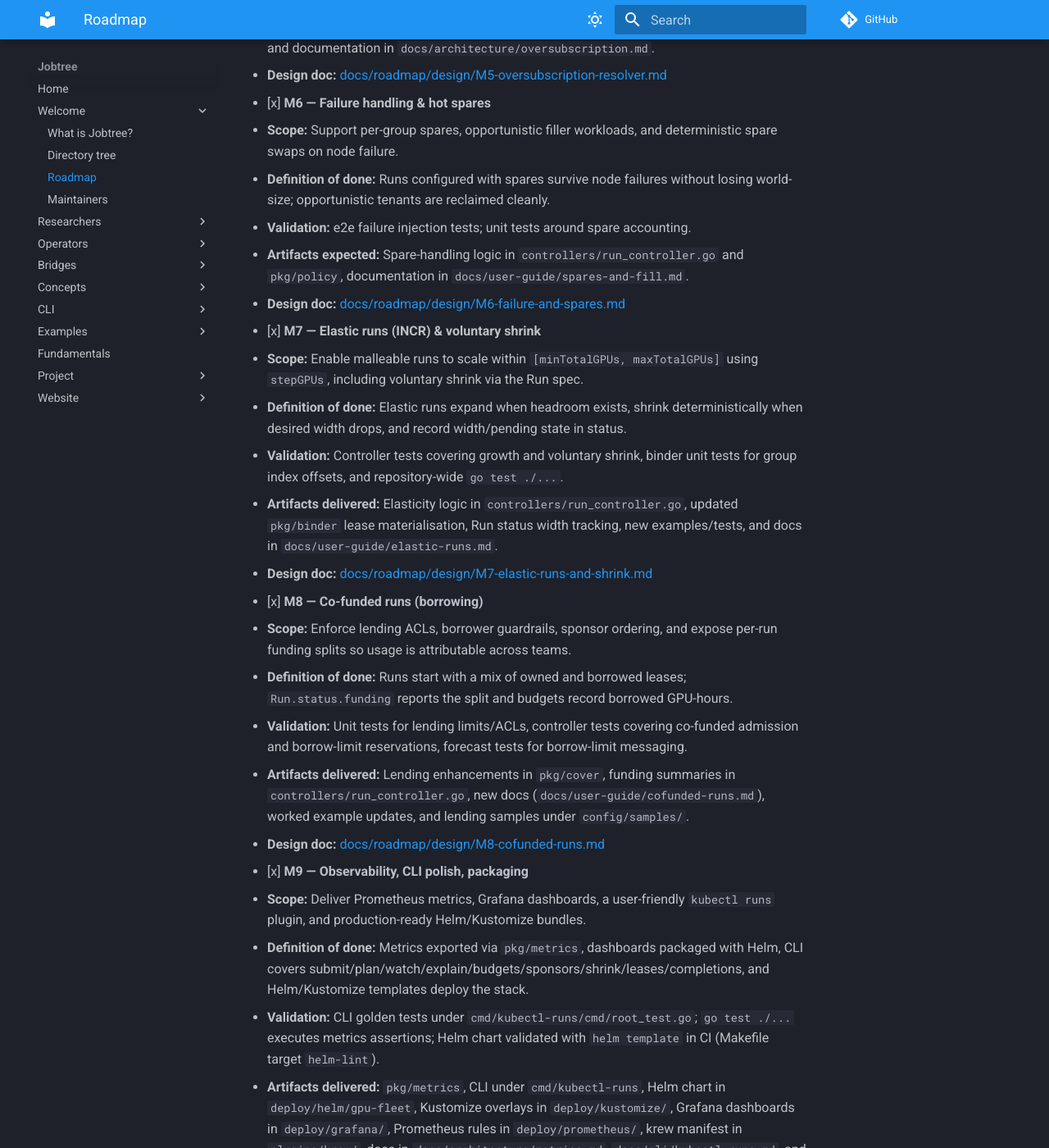
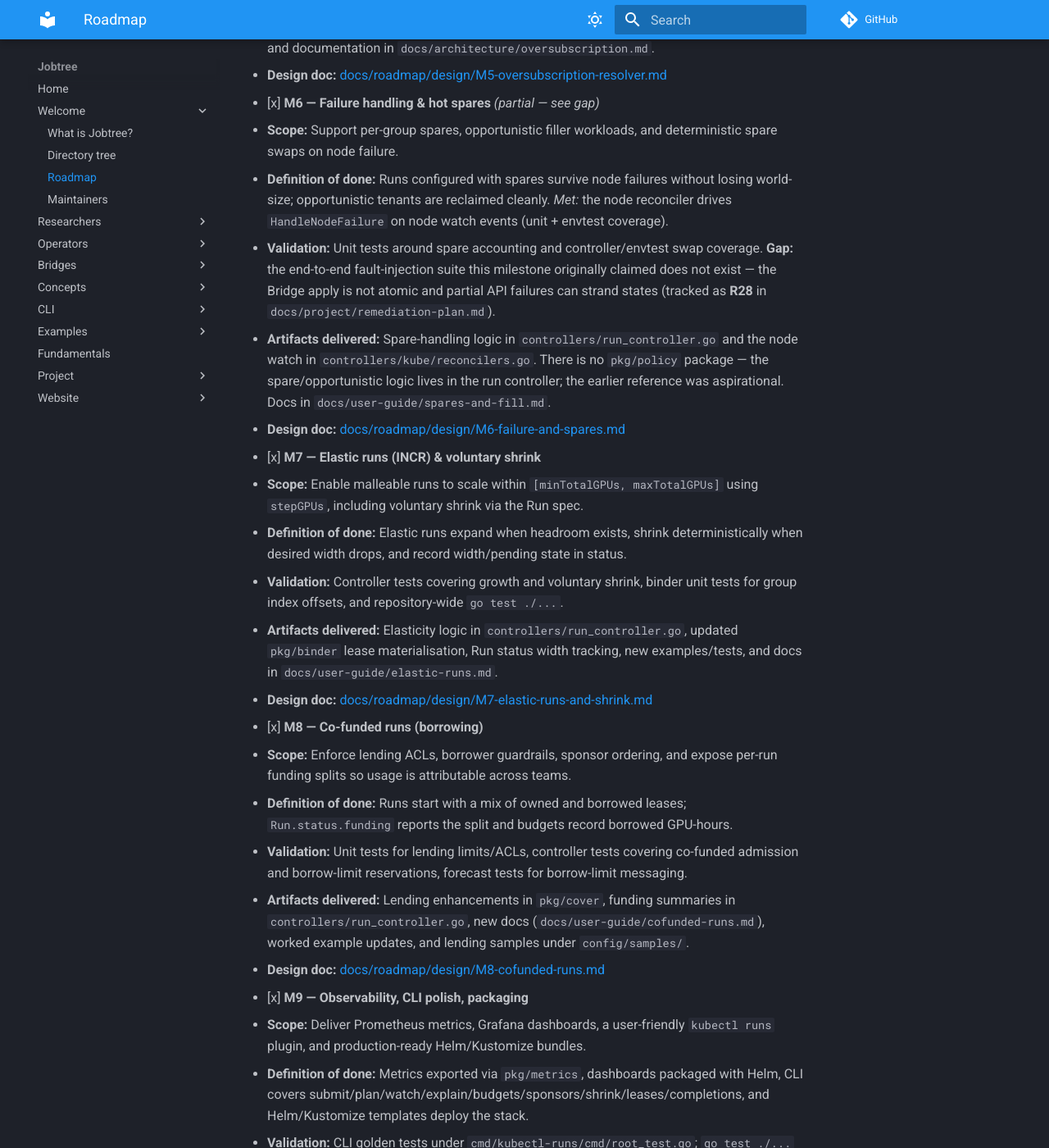
Before and after one commit to DavidLangworthy/jobtree, an MkDocs documentation site: the page built from docs/roadmap/milestones.md, in a window 1280 px wide and 1400 px high, scrolled down 2060 px. Shown: the whole window at 82% size. Built offline with MkDocs 1.6.1 and Material for MkDocs 9.7.7, drawn with Linux system fonts in a browser that asks for light colours; comment, search, counter and statistics services are not loaded; some of the changed text lies outside the part shown.

Commit message:
Scope RBAC, make the chart run the manager, fix packaging and CI (R22–R25, R29)
Packaging, CI, and roadmap-honesty fixes so the shipped Helm chart, krew
plugin, and release actually work.

R22: replace the wildcard cluster-admin ClusterRole with rules scoped to the
jobtree CRDs (plus /status), read on nodes, CRUD on pods, events, and
coordination leases for leader election. CI renders the chart and fails on any
wildcard rule.

R29: the manager defaults --enable-webhooks=true and registers four admission
webhooks, but the chart shipped no certs, webhook Service, or webhook
configurations, so a deployed manager admitted nothing (failurePolicy=Fail).
The chart now provisions a self-signed serving cert (or a supplied
cert-manager secret), a webhook Service fronting :9443, and the
Mutating/Validating webhook configurations with CA injection. The deployment
gains liveness/readiness probes on :8081 and mounts the cert; the
ServiceMonitor scrapes both /metrics and /jobtree (the engine metrics live on
the latter). CI asserts the rendered chart contains the webhook configs, CA
bundle, and probes.

R23: the krew manifest is buildable — four platforms (linux/darwin ×
amd64/arm64), each pointing at a release tar.gz with the kubectl-runs binary.
The release workflow cross-builds the archives, generates the install-ready
manifest with per-archive checksums, and validates it with the krew binary.

R24: bump the release workflow to Go 1.26.x and setup-go@v5 (the CI workflow
already ran vet + race + helm lint on a supported Go).

R25: re-badge the roadmap honestly — M6 notes the missing end-to-end
fault-injection suite (R28) and that no pkg/policy exists; M9 records that the
packaging gaps (wildcard RBAC, unbuildable krew, non-serving chart) are closed
here.

Co-Authored-By: Claude Fable 5 <noreply@anthropic.com>

```diff
--- a/docs/roadmap/milestones.md
+++ b/docs/roadmap/milestones.md
@@ -44,11 +44,11 @@ The project is organized into progressive milestones. Each entry outlines scope,
   - **Artifacts delivered:** `pkg/resolver`, resolver integration in `controllers/run_controller.go`, enhanced lease status fields, updated worked examples, and documentation in `docs/architecture/oversubscription.md`.
   - **Design doc:** [docs/roadmap/design/M5-oversubscription-resolver.md](design/M5-oversubscription-resolver.md)
 
-- [x] **M6 — Failure handling & hot spares**
+- [x] **M6 — Failure handling & hot spares** *(partial — see gap)*
   - **Scope:** Support per-group spares, opportunistic filler workloads, and deterministic spare swaps on node failure.
-  - **Definition of done:** Runs configured with spares survive node failures without losing world-size; opportunistic tenants are reclaimed cleanly.
-  - **Validation:** e2e failure injection tests; unit tests around spare accounting.
-  - **Artifacts expected:** Spare-handling logic in `controllers/run_controller.go` and `pkg/policy`, documentation in `docs/user-guide/spares-and-fill.md`.
+  - **Definition of done:** Runs configured with spares survive node failures without losing world-size; opportunistic tenants are reclaimed cleanly. *Met:* the node reconciler drives `HandleNodeFailure` on node watch events (unit + envtest coverage).
+  - **Validation:** Unit tests around spare accounting and controller/envtest swap coverage. **Gap:** the end-to-end fault-injection suite this milestone originally claimed does not exist — the Bridge apply is not atomic and partial API failures can strand states (tracked as **R28** in `docs/project/remediation-plan.md`).
+  - **Artifacts delivered:** Spare-handling logic in `controllers/run_controller.go` and the node watch in `controllers/kube/reconcilers.go`. There is no `pkg/policy` package — the spare/opportunistic logic lives in the run controller; the earlier reference was aspirational. Docs in `docs/user-guide/spares-and-fill.md`.
   - **Design doc:** [docs/roadmap/design/M6-failure-and-spares.md](design/M6-failure-and-spares.md)
 
 - [x] **M7 — Elastic runs (INCR) & voluntary shrink**
@@ -68,8 +68,8 @@ The project is organized into progressive milestones. Each entry outlines scope,
 - [x] **M9 — Observability, CLI polish, packaging**
   - **Scope:** Deliver Prometheus metrics, Grafana dashboards, a user-friendly `kubectl runs` plugin, and production-ready Helm/Kustomize bundles.
   - **Definition of done:** Metrics exported via `pkg/metrics`, dashboards packaged with Helm, CLI covers submit/plan/watch/explain/budgets/sponsors/shrink/leases/completions, and Helm/Kustomize templates deploy the stack.
-  - **Validation:** CLI golden tests under `cmd/kubectl-runs/cmd/root_test.go`; `go test ./...` executes metrics assertions; Helm chart validated with `helm template` in CI (Makefile target `helm-lint`).
-  - **Artifacts delivered:** `pkg/metrics`, CLI under `cmd/kubectl-runs`, Helm chart in `deploy/helm/gpu-fleet`, Kustomize overlays in `deploy/kustomize/`, Grafana dashboards in `deploy/grafana/`, Prometheus rules in `deploy/prometheus/`, krew manifest in `plugins/krew/`, docs in `docs/architecture/metrics.md`, `docs/cli/kubectl-runs.md`, and `docs/operator-guide/observability.md`.
+  - **Validation:** CLI golden tests under `cmd/kubectl-runs/cmd/root_test.go`; `go test ./...` executes metrics assertions; the Helm chart is linted **and** rendered with `helm template` in CI, which asserts scoped RBAC (no wildcards), the webhook serving configuration, and health probes (R22/R29). The release workflow cross-builds the CLI and produces an installable krew manifest with per-archive checksums (R23).
+  - **Artifacts delivered:** `pkg/metrics`, CLI under `cmd/kubectl-runs`, Helm chart in `deploy/helm/gpu-fleet` (now provisions webhook certs/Service/configurations and probes so the deployed manager admits objects), Kustomize overlays in `deploy/kustomize/`, Grafana dashboards in `deploy/grafana/`, Prometheus rules in `deploy/prometheus/`, krew manifest in `plugins/krew/`, docs in `docs/architecture/metrics.md`, `docs/cli/kubectl-runs.md`, and `docs/operator-guide/observability.md`. *Packaging gaps (wildcard RBAC, unbuildable krew manifest, chart that could not serve webhooks) closed by R22/R23/R29.*
   - **Design doc:** [docs/roadmap/design/M9-observability-cli-packaging.md](design/M9-observability-cli-packaging.md)
 
 - [ ] **M10 — Multi-cluster aggregate caps (stretch)**
```
Also changed, not shown: README.md (+2 -2 lines), docs/project/remediation-plan.md (+5 -5 lines), 8 other files.
